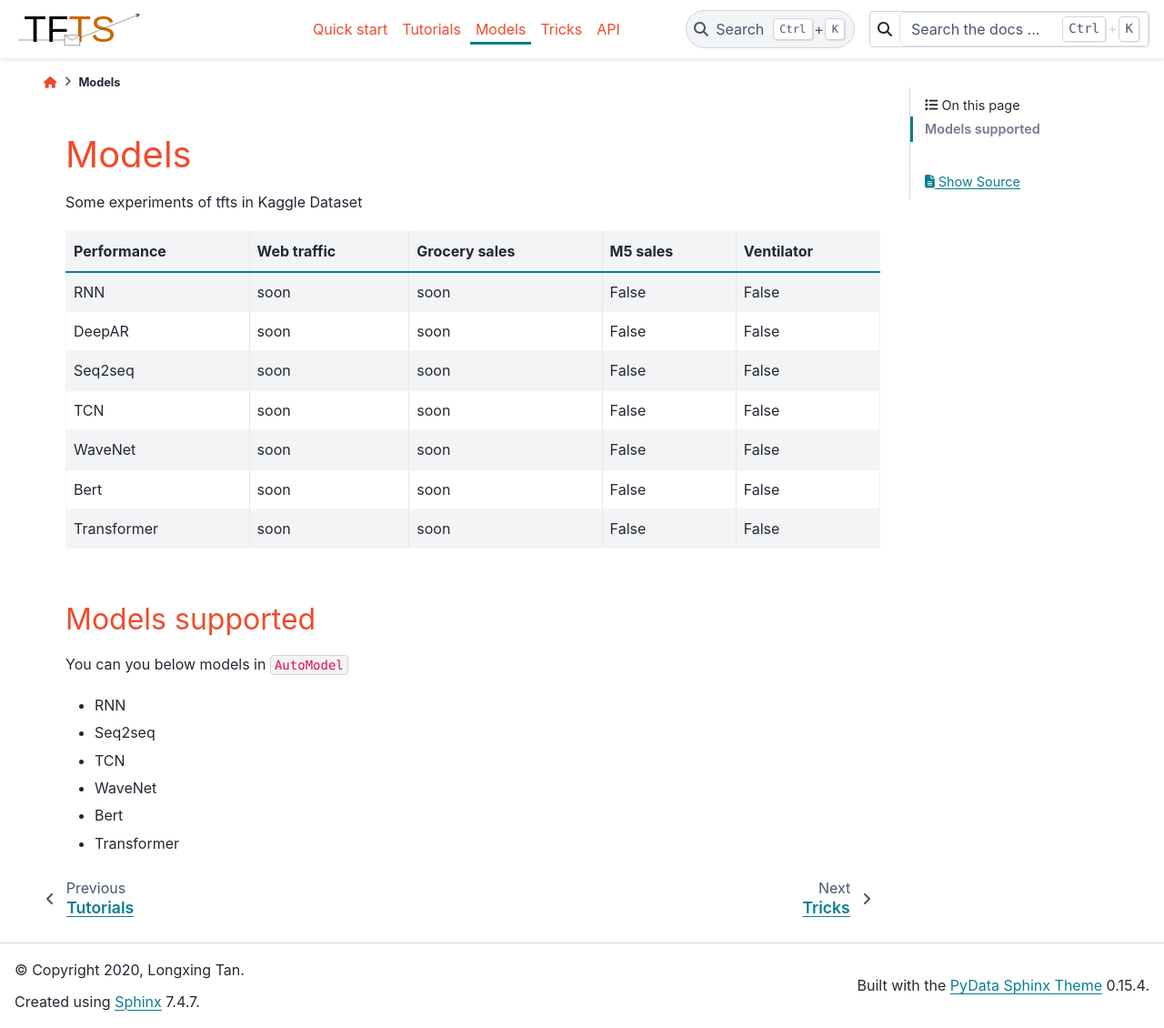
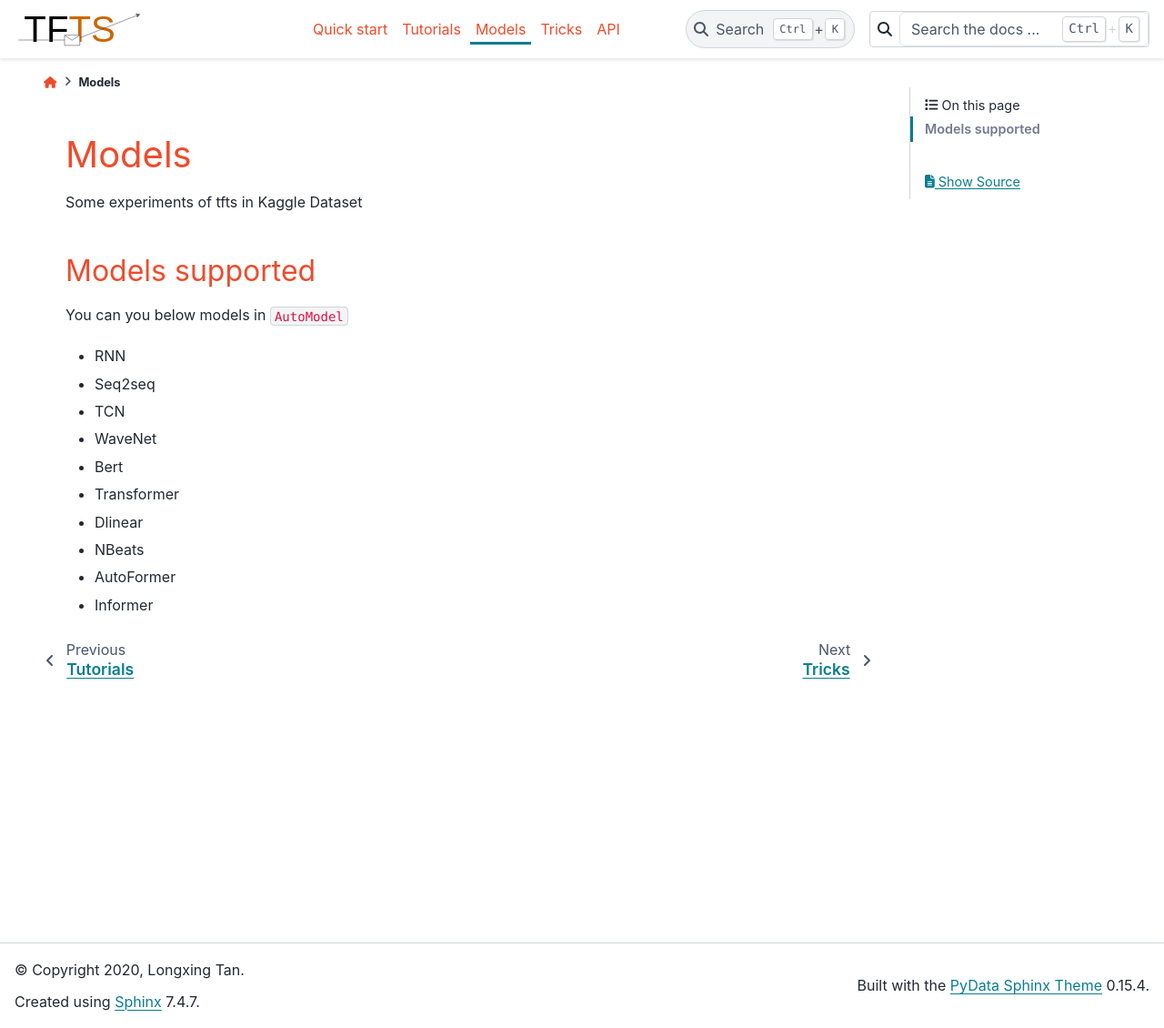
Before and after one commit to LongxingTan/Time-series-prediction, a Sphinx documentation site: the page built from docs/source/models.rst, in a window 1280 px wide and 1130 px high. Shown: the whole window at 91% size. Built offline with Sphinx 7.4.7 and the PyData theme 0.15.4, drawn with Linux system fonts in a browser that asks for light colours.

Commit message:
docs: update

```diff
--- a/docs/source/models.rst
+++ b/docs/source/models.rst
@@ -6,18 +6,6 @@ Models
 .. currentmodule:: tfts
 
 Some experiments of tfts in Kaggle Dataset
-
-===========  ===========  =============  ========  ==========
-Performance  Web traffic  Grocery sales  M5 sales  Ventilator
-===========  ===========  =============  ========  ==========
-RNN          soon         soon           False      False
-DeepAR       soon         soon           False      False
-Seq2seq      soon         soon           False      False
-TCN          soon         soon           False      False
-WaveNet      soon         soon           False      False
-Bert         soon         soon           False      False
-Transformer  soon         soon           False      False
-===========  ===========  =============  ========  ==========
 
 
 Models supported
@@ -31,3 +19,7 @@ You can you below models in ``AutoModel``
 * WaveNet
 * Bert
 * Transformer
+* Dlinear
+* NBeats
+* AutoFormer
+* Informer
--- a/docs/source/tutorials.rst
+++ b/docs/source/tutorials.rst
@@ -112,7 +110,7 @@ Multi-variables and multi-steps prediction
 
 	config.update({
 	    "rnn_size": 128,
-        "dense_size": 128,
+	    "dense_size": 128,
 	})
 	print(config)
 
```
Also changed, not shown: other parts of docs/source/tutorials.rst (+0 -2 lines), docs/source/quick-start.rst (+4 -4 lines).
